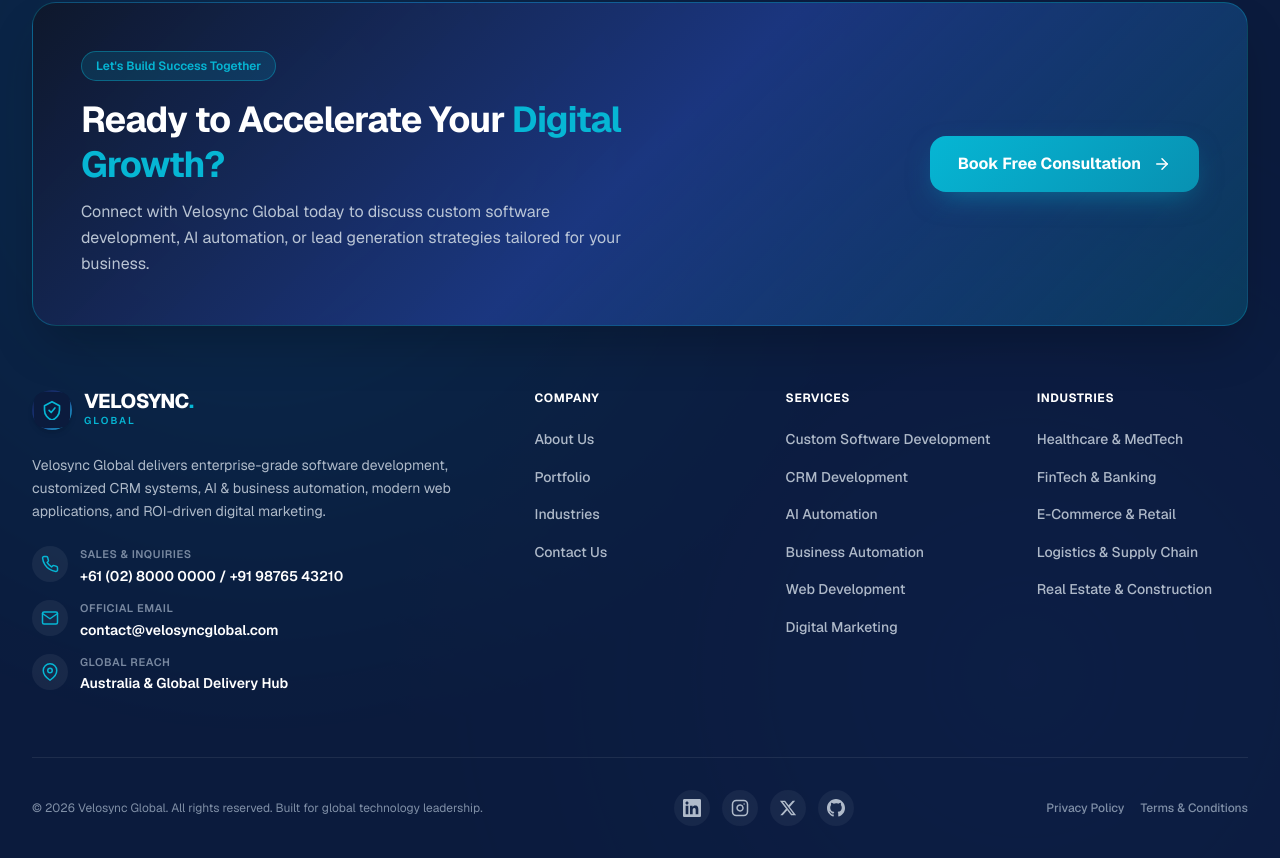
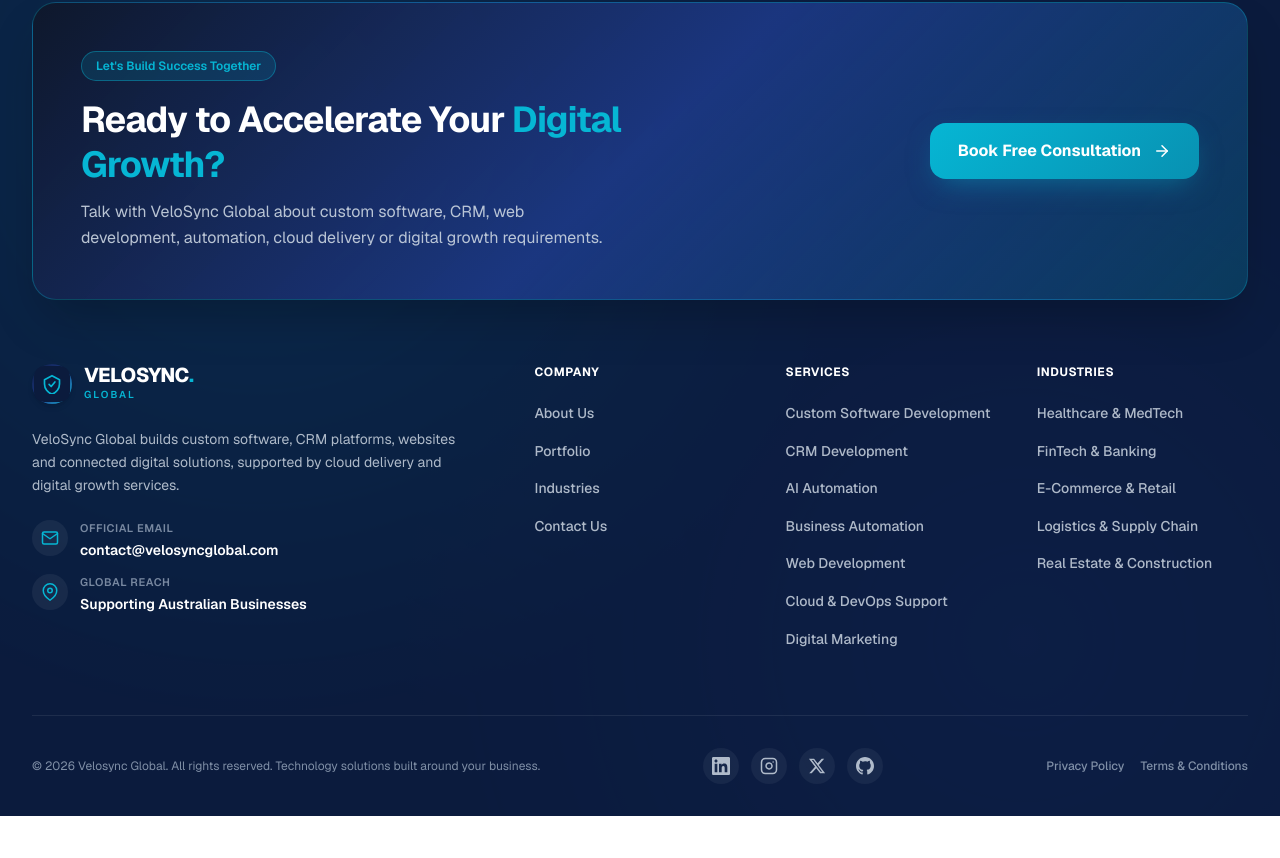
Before and after one commit to mayank-207/ValoSync-Global, a Next.js app: page / in a window 1280 px wide. Shown: the part 9303-10161 px from the top of the page. After the commit the page ends 10119 px from the top, so only its background shows below. Built offline with nearby package versions, Linux system fonts and the light colour scheme.

Commit message:
Update footer service positioning and remove placeholder phone numbers

```diff
--- a/components/layout/Footer.tsx
+++ b/components/layout/Footer.tsx
@@ -24,6 +24,7 @@ const footerLinks = {
     { label: "AI Automation", href: "/services/ai-automation" },
     { label: "Business Automation", href: "/services/business-automation" },
     { label: "Web Development", href: "/services/web-development" },
+    { label: "Cloud & DevOps Support", href: "/services/cloud-devops" },
     { label: "Digital Marketing", href: "/services/digital-marketing" },
   ],
   industries: [
@@ -37,12 +38,6 @@ const footerLinks = {
 
 const contactInfo = [
   {
-    icon: <PhoneIcon size={18} />,
-    label: "Sales & Inquiries",
-    value: "+61 (02) 8000 0000 / +91 98765 43210",
-    href: "tel:+61280000000",
-  },
-  {
     icon: <MailIcon size={18} />,
     label: "Official Email",
     value: "contact@velosyncglobal.com",
@@ -51,7 +46,7 @@ const contactInfo = [
   {
     icon: <MapPinIcon size={18} />,
     label: "Global Reach",
-    value: "Australia & Global Delivery Hub",
+    value: "Supporting Australian Businesses",
     href: "/contact",
   },
 ];
@@ -102,7 +97,7 @@ export default function Footer() {
                 className="text-sm md:text-base leading-relaxed"
                 style={{ color: "rgba(203, 213, 225, 0.9)" }}
               >
-                Connect with Velosync Global today to discuss custom software development, AI automation, or lead generation strategies tailored for your business.
+                Talk with VeloSync Global about custom software, CRM, web development, automation, cloud delivery or digital growth requirements.
               </p>
             </div>
             <div className="flex lg:justify-end">
@@ -133,7 +128,7 @@ export default function Footer() {
               className="text-sm leading-relaxed mb-6 max-w-md"
               style={{ color: "rgba(203, 213, 225, 0.85)" }}
             >
-              Velosync Global delivers enterprise-grade software development, customized CRM systems, AI & business automation, modern web applications, and ROI-driven digital marketing.
+              VeloSync Global builds custom software, CRM platforms, websites and connected digital solutions, supported by cloud delivery and digital growth services.
             </p>
             <div className="flex flex-col gap-3.5">
               {contactInfo.map((item) => (
@@ -246,7 +241,7 @@ export default function Footer() {
             className="text-xs text-center md:text-left"
             style={{ color: "rgba(148, 163, 184, 0.85)" }}
           >
-            © {currentYear} Velosync Global. All rights reserved. Built for global technology leadership.
+            © {currentYear} Velosync Global. All rights reserved. Technology solutions built around your business.
           </p>
 
           <div className="flex items-center gap-3">
```
